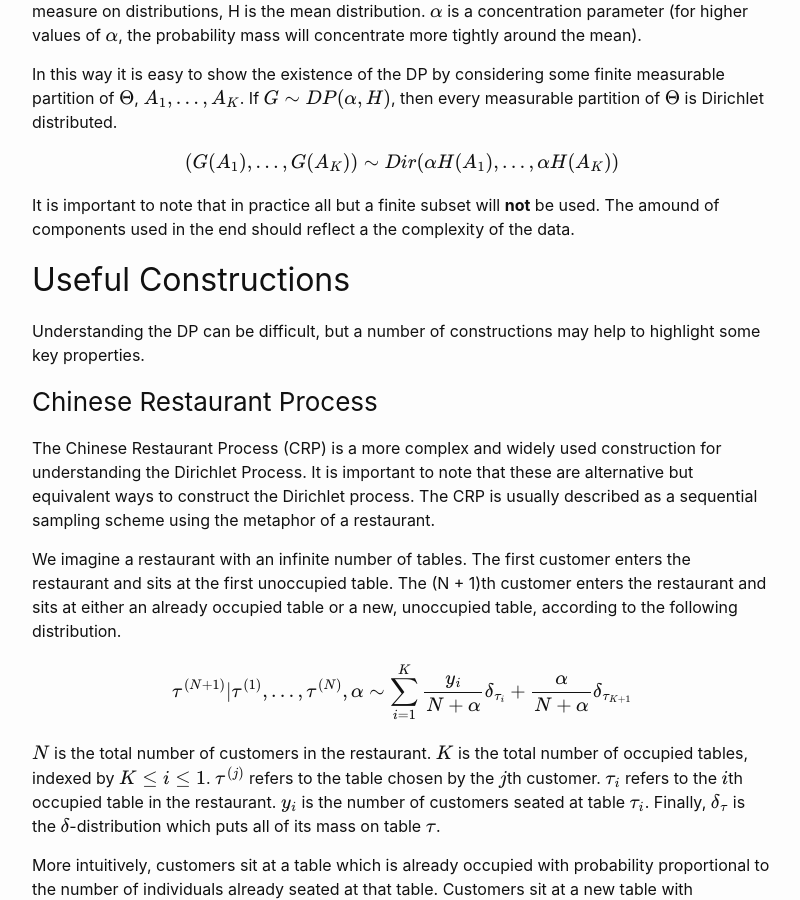
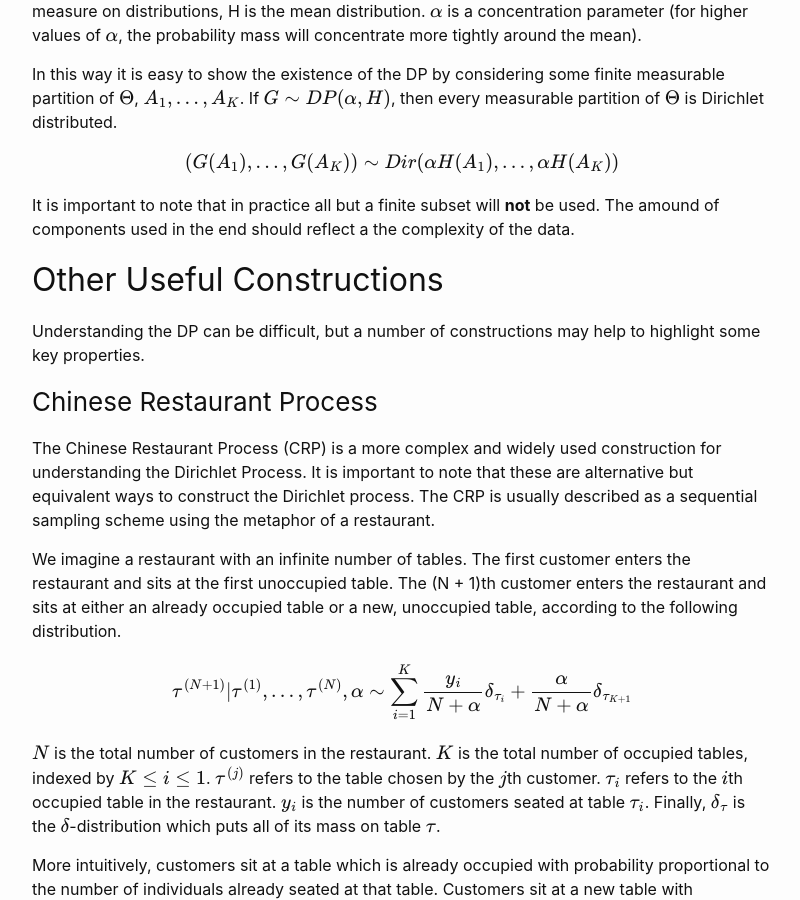
Before and after one commit to vannawillerton/vannawillerton.github.io, a Jekyll site: the page built from DirichletProcess.md, in a window 1280 px wide and 900 px high, scrolled down 2550 px. Shown: the whole window, without its empty margins (238-1038 px from the left). Built offline with Jekyll 4.4.1, drawn with Linux system fonts in a browser that asks for light colours; our own code applies the rules of GitHub Pages for plain Markdown files; formulas are drawn with MathJax 3; a script that is not in the unit is left out.

Commit message:
Update DirichletProcess.md

```diff
--- a/DirichletProcess.md
+++ b/DirichletProcess.md
@@ -124,7 +124,7 @@ $$(G(A_1),\ldots,G(A_K)) \sim Dir(\alpha H(A_1),\ldots,\alpha H(A_K))$$
 
 It is important to note that in practice all but a finite subset will **not** be used. The amound of components used in the end should reflect a the complexity of the data.
 
-## Useful Constructions
+## Other Useful Constructions
 
 Understanding the DP can be difficult, but a number of constructions may help to highlight some key properties.
 
```
